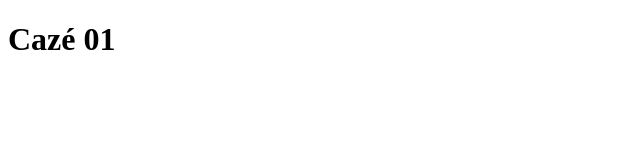
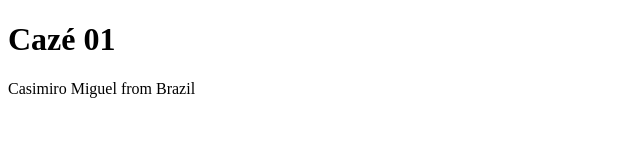
Before and after one commit to Leozin2412/Aprenndendo-Git, a plain HTML site: page Site_caze/index.html in a window 1280 px wide. Shown: the whole page, without its empty margins (0-640 px from the left). Drawn offline with Linux system fonts and the light colour scheme.

Commit message:
avaço pagia inicial

```diff
--- a/Site_caze/index.html
+++ b/Site_caze/index.html
@@ -9,7 +9,7 @@
 <body>
     <h1>Cazé 01</h1>
 
-
+<p>Casimiro Miguel from  Brazil</p>
 
 
     <script src="script/script.js"></script>
```
